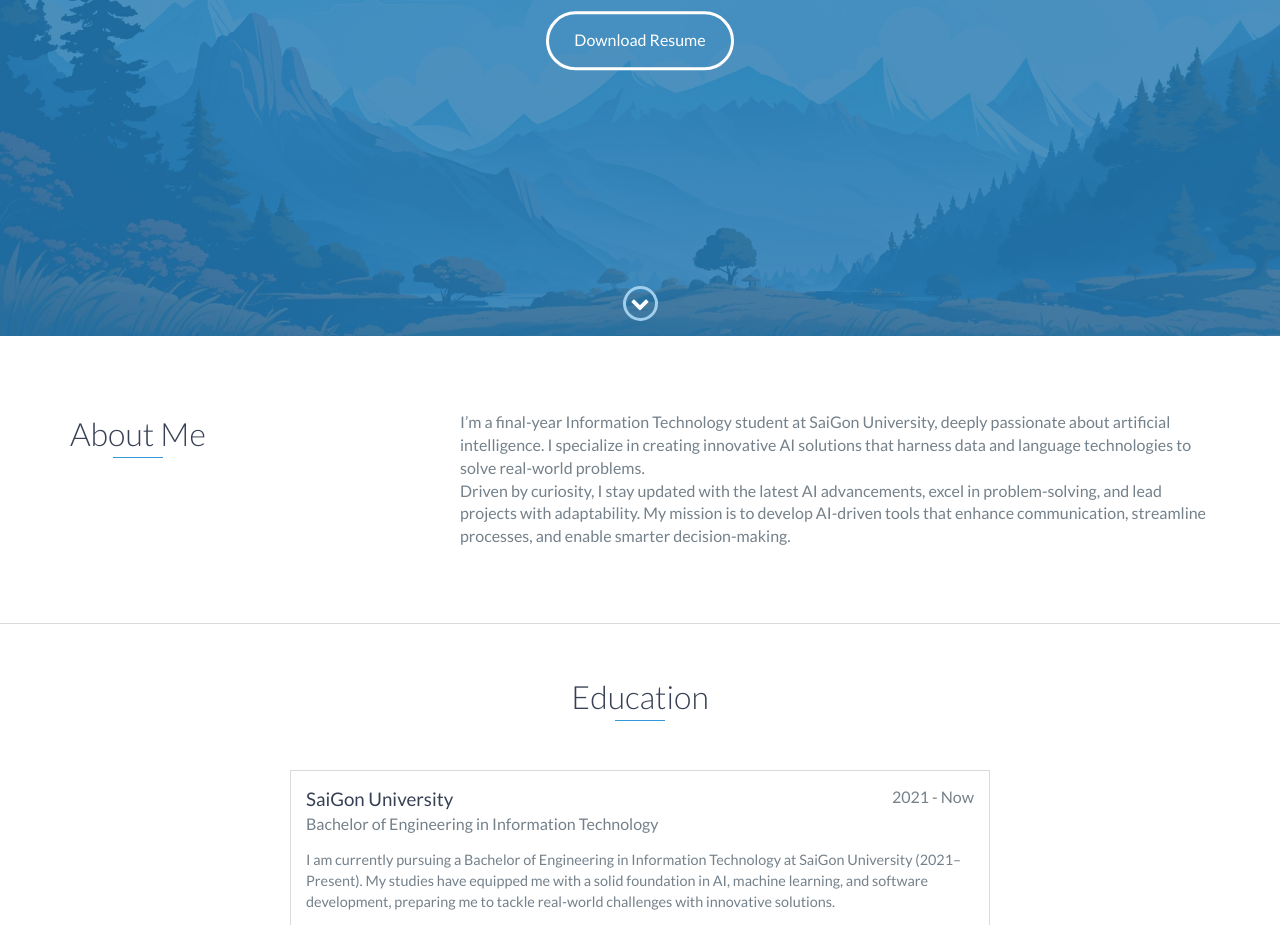
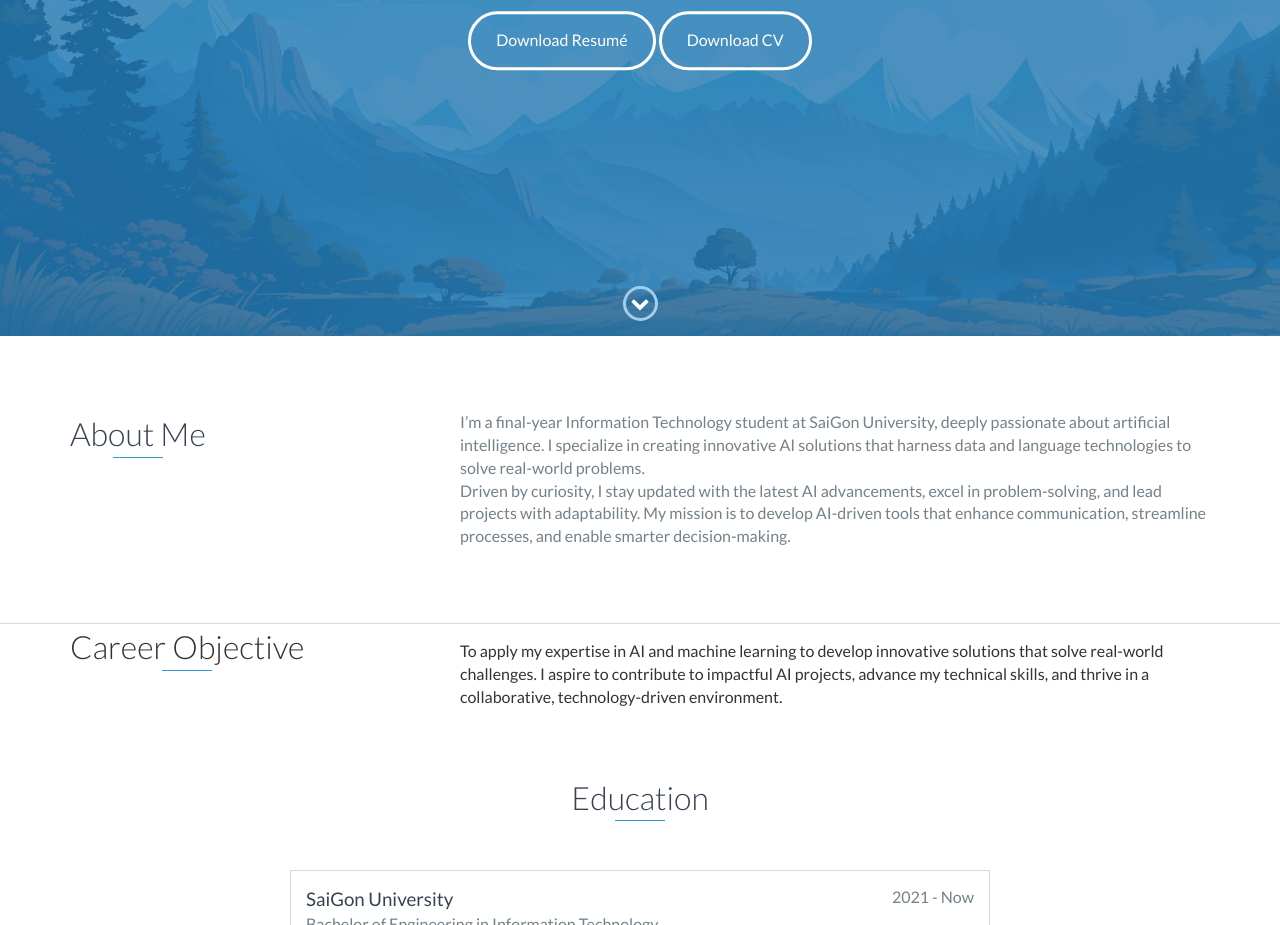
Before and after one commit to nguyenfan20/nguyenfan20.github.io, a website: page index.html in a window 1280 px wide. Shown: the part 464-1389 px from the top of the page. Drawn offline with nearby package versions, Linux system fonts and the light colour scheme.

Commit message:
update index

```diff
--- a/index.html
+++ b/index.html
@@ -50,7 +50,8 @@
         <div id="lead-content">
             <h1>PHAN TAI NGUYEN</h1>
             <h2>AI Engineer</h2>
-            <a href="https://drive.google.com/file/d/1lZiBtaFmaTV2ySWA3cZmm0oJneV-ZkZ6/view?usp=sharing" class="btn-rounded-white">Download Resume</a>
+            <a href="https://drive.google.com/file/d/1XNAMdeVGbhsPuXd0qf0bWEpjwXrC942i/view?usp=sharing" class="btn-rounded-white">Download Resumé</a>
+            <a href="https://drive.google.com/file/d/1lZiBtaFmaTV2ySWA3cZmm0oJneV-ZkZ6/view?usp=sharing" class="btn-rounded-white">Download CV</a>
         </div>
         <!-- End #lead-content -->
 
@@ -83,6 +84,22 @@
         </div>
     </div>
     <!-- End #about -->
+
+    <div id="career-objective">
+        <div class="container">
+            <div class="row">
+                <div class="col-md-4">
+                    <h2 class="heading">Career Objective</h2>
+                </div>
+                <div class="col-md-8">
+                    <p>
+                        To apply my expertise in AI and machine learning to develop innovative solutions that solve real-world challenges. I aspire to contribute to impactful AI projects, advance my technical skills, and thrive in a collaborative, technology-driven environment.
+                    </p>
+                </div>
+            </div>
+        </div>
+    </div>
+    <!-- End #career-objective -->
 
     <!-- <div id="experience" class="background-alt">
         <h2 class="heading">Experience</h2>
```
